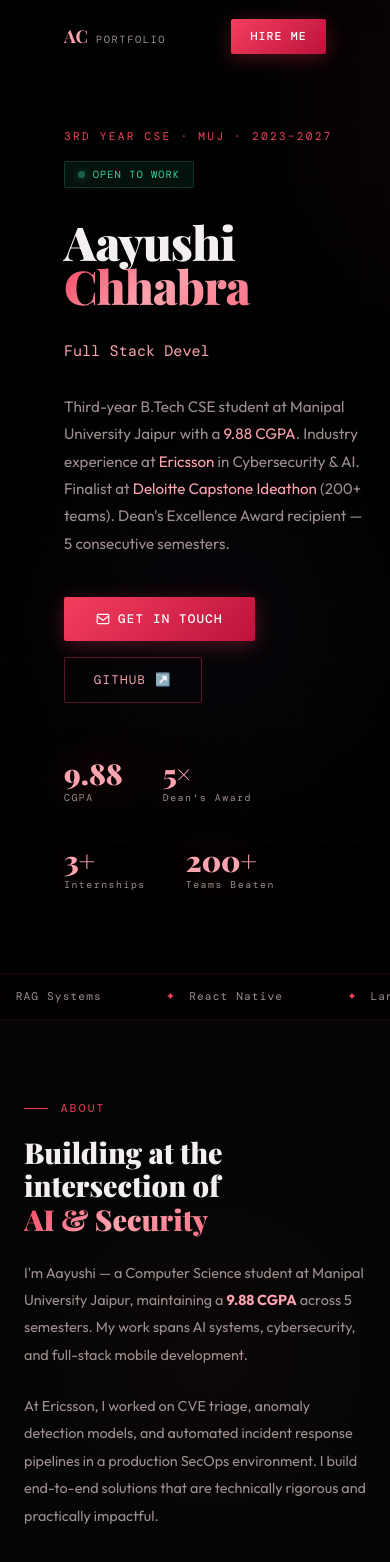
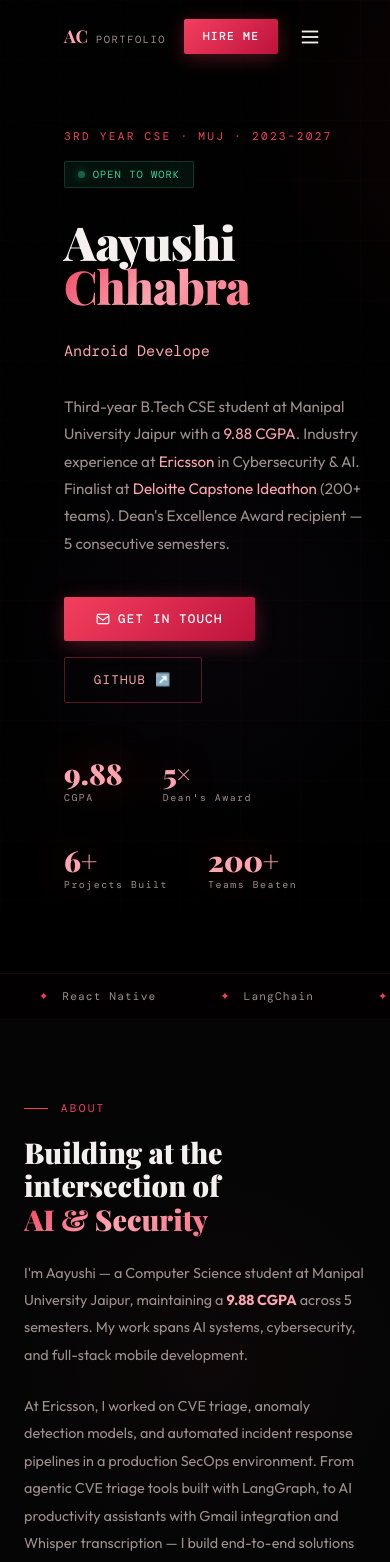
Before and after one commit to aayushichhabra/personalweb, a React (Vite) app: page / in a window 390 px wide. Shown: the top 1562 px of the page. Built offline with nearby package versions, Linux system fonts and the light colour scheme; a web font is replaced by a local one.

Commit message:
update: add 3 new projects, fix mobile menu, cleanup reveals

```diff
--- a/src/App.jsx
+++ b/src/App.jsx
@@ -194,6 +194,7 @@ const G = `
     .hide-m  { display: none !important; }
     .hero-name { font-size: clamp(2.5rem,12vw,5rem) !important; }
     .nav-links { display: none !important; }
+    .show-m { display: block !important; }
     .tl-section-grid { grid-template-columns: 1fr !important; }
     .tl-center-line { left: 20px !important; }
     .tl-item { padding-left: 50px !important; padding-right: 0 !important; }
@@ -284,7 +285,6 @@ const G = `
 
   .tag-row { display:flex; flex-wrap:wrap; gap:0.4rem; }
 
-  /* Rose petal floating particles */
   @keyframes petalFloat {
     0% { transform: translateY(0) rotate(0deg) scale(1); opacity: 0; }
     10% { opacity: 0.6; }
@@ -325,7 +325,7 @@ function SectionProgress() {
   useEffect(() => {
     const obs = new IntersectionObserver(entries => {
       entries.forEach(e => { if (e.isIntersecting) setActive(e.target.id); });
-    }, { threshold: 0.4 });
+    }, { threshold: 0.2 });
     SECS.forEach(id => { const el = document.getElementById(id); if (el) obs.observe(el); });
     return () => obs.disconnect();
   }, []);
@@ -373,6 +373,7 @@ function Nav() {
         </div>
         <div style={{ display: "flex", gap: "1rem", alignItems: "center" }}>
           <a href="mailto:aayushichhabra1010@gmail.com" className="btn-primary" style={{ padding: "0.55rem 1.2rem", fontSize: "0.72rem" }}>Hire Me</a>
+
           <button
             onClick={() => setMenuOpen(o => !o)}
             style={{ display: "none", background: "none", border: "none", cursor: "pointer", color: "var(--ink)", padding: "0.3rem" }}
@@ -397,7 +398,7 @@ function Nav() {
 /* ─── HERO ─── */
 function Hero() {
   const [typed, setTyped] = useState("");
-  const words = ["Cybersecurity & AI Intern", "ML Engineer", "Full Stack Developer", "RAG Systems Builder", "Deepfake Detection Researcher"];
+  const words = ["Cybersecurity & AI Intern", "ML Engineer", "Android Developer", "Productivity AI Builder", "Deepfake Detection Researcher", "Full Stack Developer"];
   useEffect(() => {
     let wi = 0, idx = 0, dir = 1;
     const iv = setInterval(() => {
@@ -418,11 +419,9 @@ function Hero() {
       position: "relative",
       overflow: "hidden",
     }}>
-      {/* BG radial glows */}
       <div style={{ position: "absolute", inset: 0, pointerEvents: "none" }}>
         <div style={{ position: "absolute", top: "-20%", left: "60%", width: 600, height: 600, background: "radial-gradient(circle, rgba(244,63,94,0.07) 0%, transparent 70%)", borderRadius: "50%" }} />
         <div style={{ position: "absolute", bottom: "10%", left: "-10%", width: 500, height: 500, background: "radial-gradient(circle, rgba(192,132,252,0.04) 0%, transparent 70%)", borderRadius: "50%" }} />
-        {/* Grid lines */}
         <div style={{ position: "absolute", inset: 0, backgroundImage: "linear-gradient(rgba(244,63,94,0.02) 1px,transparent 1px),linear-gradient(90deg,rgba(244,63,94,0.02) 1px,transparent 1px)", backgroundSize: "60px 60px" }} />
       </div>
 
@@ -468,10 +467,8 @@ function Hero() {
                 GitHub ↗️
               </a>
             </div>
-
-            {/* Stats row */}
             <div className="rv d5" style={{ display: "flex", gap: "2.5rem", marginTop: "3.5rem", flexWrap: "wrap" }}>
-              {[["9.88", "CGPA"], ["5×", "Dean's Award"], ["3+", "Internships"], ["200+", "Teams Beaten"]].map(([n, l]) => (
+              {[["9.88", "CGPA"], ["5×", "Dean's Award"], ["6+", "Projects Built"], ["200+", "Teams Beaten"]].map(([n, l]) => (
                 <div key={l}>
                   <div className="stat-number" style={{ fontSize: "1.8rem" }}>{n}</div>
                   <div className="mono" style={{ fontSize: "0.62rem", letterSpacing: "0.15em", color: "var(--ink2)", marginTop: "0.2rem" }}>{l}</div>
@@ -483,15 +480,13 @@ function Hero() {
           {/* RIGHT — decorative card */}
           <div className="rv d3 hide-m" style={{ width: 340 }}>
             <div className="glass" style={{ borderRadius: "4px", padding: "2rem", position: "relative", overflow: "hidden" }}>
-              {/* Decorative top border */}
               <div style={{ position: "absolute", top: 0, left: 0, right: 0, height: 2, background: "linear-gradient(90deg, var(--rose), var(--mauve), var(--rose))" }} />
-
               <div className="serif" style={{ fontSize: "0.75rem", fontStyle: "italic", color: "var(--rose)", marginBottom: "1.2rem", letterSpacing: "0.05em" }}>// Currently Working On</div>
 
               {[
                 { title: "ResQNet", desc: "Cross-platform crisis mgmt. w/ BLE & offline-first tech", tech: "React Native · Supabase", col: "var(--mauve)" },
-                { title: "DeepFake Detection", desc: "EfficientNetB0 + Grad-CAM explainability pipeline", tech: "PyTorch · OpenCV", col: "var(--rose)" },
-                { title: "Unified SecOps Platform", desc: "RAG-powered incident guidance + FAISS vector search", tech: "LangChain · Gemini · AWS", col: "var(--blush)" },
+                { title: "StyleVault", desc: "AI men's fashion app — wardrobe mgmt. & outfit suggestions", tech: "Kotlin · Firebase · Gemini", col: "var(--sky)" },
+                { title: "CVE Agent", desc: "Agentic CVE triage + dependency scanner with LangGraph", tech: "LangGraph · NIST NVD · Gemini", col: "var(--blush)" },
               ].map(({ title, desc, tech, col }) => (
                 <div key={title} style={{ marginBottom: "1.3rem", paddingBottom: "1.3rem", borderBottom: "1px solid var(--line)" }}>
                   <div style={{ display: "flex", alignItems: "center", gap: "0.5rem", marginBottom: "0.3rem" }}>
@@ -511,7 +506,6 @@ function Hero() {
         </div>
       </div>
 
-      {/* Bottom gradient */}
       <div style={{ position: "absolute", bottom: 0, left: 0, right: 0, height: 120, background: "linear-gradient(to bottom, transparent, var(--bg))", pointerEvents: "none" }} />
     </section>
   );
@@ -519,7 +513,7 @@ function Hero() {
 
 /* ─── TICKER MARQUEE ─── */
 function Ticker() {
-  const items = ["Python · C · Java · JavaScript","Machine Learning","Cybersecurity","RAG Systems","React Native","LangChain","FAISS Vector Databases","PyTorch · TensorFlow","Anomaly Detection","Deepfake Detection","Mobile Development","Streamlit · Plotly","9.88 CGPA","Deloitte Finalist","Ericsson R&D Intern"];
+  const items = ["Python · C · Java · JavaScript","Machine Learning","Cybersecurity","RAG Systems","React Native","LangChain","LangGraph Agents","FAISS Vector Databases","PyTorch · TensorFlow","Anomaly Detection","Deepfake Detection","Kotlin · Android","Whisper STT","Google OAuth2","Streamlit · Plotly","9.88 CGPA","Deloitte Finalist","Ericsson R&D Intern"];
   const all = [...items, ...items];
   return (
     <div style={{ borderTop: "1px solid var(--line)", borderBottom: "1px solid var(--line)", overflow: "hidden", padding: "0.9rem 0", background: "rgba(244,63,94,0.01)" }}>
@@ -536,7 +530,6 @@ function Ticker() {
 
 /* ─── ABOUT ─── */
 function About() {
-  useReveal();
   return (
     <section id="about" className="sec-pad" style={{ background: "var(--bg2)", position: "relative", overflow: "hidden" }}>
       <div style={{ position: "absolute", top: "10%", right: "-5%", width: 400, height: 400, background: "radial-gradient(circle, rgba(244,63,94,0.03) 0%, transparent 70%)", borderRadius: "50%", pointerEvents: "none" }} />
@@ -555,8 +548,10 @@ function About() {
             </p>
             <p className="rv d3" style={{ fontSize: "0.9rem", color: "var(--ink2)", lineHeight: 1.9, marginBottom: "2rem" }}>
               At Ericsson, I worked on CVE triage, anomaly detection models, and automated
-              incident response pipelines in a production SecOps environment. I build end-to-end
-              solutions that are technically rigorous and practically impactful.
+              incident response pipelines in a production SecOps environment. From agentic CVE
+              triage tools built with LangGraph, to AI productivity assistants with Gmail integration
+              and Whisper transcription — I build end-to-end solutions that are technically rigorous
+              and practically impactful.
             </p>
             <div className="rv d4" style={{ display: "flex", gap: "1rem", flexWrap: "wrap" }}>
               {[
@@ -620,85 +615,21 @@ function About() {
 
 /* ─── TIMELINE ─── */
 const TIMELINE_DATA = [
-  {
-    year: "2023",
-    title: "Started B.Tech at MUJ",
-    desc: "Began Computer Science & Engineering at Manipal University Jaipur. Set the academic foundation with a strong first semester.",
-    icon: "🎓",
-    col: "var(--rose)",
-    side: "left",
-  },
-  {
-    year: "2023",
-    title: "Dean's Excellence Award — Sem 1",
-    desc: "Achieved 9.88 CGPA in the very first semester, earning the first Dean's Excellence Award.",
-    icon: "🏆",
-    col: "var(--blush)",
-    side: "right",
-  },
-  {
-    year: "2024",
-    title: "Oracle & NPTEL Certifications",
-    desc: "Completed certifications in Database Foundations, SQL Programming, DSA with Python, and Design & Analysis of Algorithms.",
-    icon: "📜",
-    col: "var(--mauve)",
-    side: "left",
-  },
-  {
-    year: "2024",
-    title: "5× Dean's Award Streak",
-    desc: "Maintained 9.88 CGPA for 5 consecutive semesters — a testament to unwavering academic dedication.",
-    icon: "⭐",
-    col: "var(--rose)",
-    side: "right",
-  },
-  {
-    year: "2025",
-    title: "Prodigy InfoTech — Android Intern",
-    desc: "Built mobile app features using Android Studio and SQLite. First hands-on industry engineering experience.",
-    icon: "📱",
-    col: "var(--coral)",
-    side: "left",
-  },
-  {
-    year: "2025",
-    title: "Cognifyz Technologies — UI/UX Intern",
-    desc: "Contributed to dashboard design improvements in Figma, enhancing usability across product interfaces.",
-    icon: "🎨",
-    col: "var(--sky)",
-    side: "right",
-  },
-  {
-    year: "2025",
-    title: "Deloitte Capstone Ideathon — Top 10",
-    desc: "Competed against 200+ teams and secured a Top 10 finish for innovative solution design and problem-solving.",
-    icon: "🎯",
-    col: "var(--blush)",
-    side: "left",
-  },
-  {
-    year: "2025",
-    title: "Ericsson R&D — Cybersecurity & AI Intern",
-    desc: "Worked on CVE triage, anomaly detection models, and automated incident response pipelines in a production SecOps environment.",
-    icon: "🔐",
-    col: "var(--rose)",
-    side: "right",
-  },
-  {
-    year: "2025",
-    title: "Building ResQNet & DeepFake Detection",
-    desc: "Developing a cross-platform crisis management app and an AI-powered deepfake detection system with Grad-CAM explainability.",
-    icon: "🚀",
-    col: "var(--mauve)",
-    side: "left",
-  },
+  { year: "2023", title: "Started B.Tech at MUJ", desc: "Began Computer Science & Engineering at Manipal University Jaipur. Set the academic foundation with a strong first semester.", icon: "🎓", col: "var(--rose)", side: "left" },
+  { year: "2023", title: "Dean's Excellence Award — Sem 1", desc: "Achieved 9.88 CGPA in the very first semester, earning the first Dean's Excellence Award.", icon: "🏆", col: "var(--blush)", side: "right" },
+  { year: "2024", title: "Oracle & NPTEL Certifications", desc: "Completed certifications in Database Foundations, SQL Programming, DSA with Python, and Design & Analysis of Algorithms.", icon: "📜", col: "var(--mauve)", side: "left" },
+  { year: "2024", title: "5× Dean's Award Streak", desc: "Maintained 9.88 CGPA for 5 consecutive semesters — a testament to unwavering academic dedication.", icon: "⭐", col: "var(--rose)", side: "right" },
+  { year: "2025", title: "Prodigy InfoTech — Android Intern", desc: "Built mobile app features using Android Studio and SQLite. First hands-on industry engineering experience.", icon: "📱", col: "var(--coral)", side: "left" },
+  { year: "2025", title: "Cognifyz Technologies — UI/UX Intern", desc: "Contributed to dashboard design improvements in Figma, enhancing usability across product interfaces.", icon: "🎨", col: "var(--sky)", side: "right" },
+  { year: "2025", title: "Ericsson R&D — Cybersecurity & AI Intern", desc: "Worked on CVE triage, anomaly detection models, and automated incident response pipelines in a production SecOps environment.", icon: "🔐", col: "var(--rose)", side: "right" },
+  { year: "2025", title: "Deloitte Capstone Ideathon — Top 10", desc: "Competed against 200+ teams and secured a Top 10 finish for innovative solution design and problem-solving.", icon: "🎯", col: "var(--blush)", side: "left" },
+  { year: "2025", title: "Building ResQNet & DeepFake Detection", desc: "Developing a cross-platform crisis management app and an AI-powered deepfake detection system with Grad-CAM explainability.", icon: "🚀", col: "var(--mauve)", side: "left" },
 ];
 
+
 function Timeline() {
-  useReveal();
   return (
     <section id="timeline" className="sec-pad" style={{ background: "var(--bg)", position: "relative", overflow: "hidden" }}>
-      {/* BG decoration */}
       <div style={{ position: "absolute", top: "20%", left: "50%", transform: "translateX(-50%)", width: 600, height: 600, background: "radial-gradient(circle, rgba(244,63,94,0.03) 0%, transparent 70%)", borderRadius: "50%", pointerEvents: "none" }} />
 
       <div style={{ maxWidth: 900, margin: "0 auto", position: "relative" }}>
@@ -707,25 +638,14 @@ function Timeline() {
           My <span className="rose-grad">Timeline</span>
         </h2>
 
-        {/* Timeline container */}
         <div style={{ position: "relative" }}>
-          {/* Center vertical line */}
           <div className="tl-center-line hide-m" style={{
-            position: "absolute",
-            left: "50%",
-            top: 0,
-            bottom: 0,
-            width: 2,
+            position: "absolute", left: "50%", top: 0, bottom: 0, width: 2,
             background: "linear-gradient(180deg, var(--rose), var(--mauve), transparent)",
             transform: "translateX(-50%)",
           }} />
-          {/* Mobile line */}
           <div className="tl-center-line" style={{
-            position: "absolute",
-            left: 20,
-            top: 0,
-            bottom: 0,
-            width: 2,
+            position: "absolute", left: 20, top: 0, bottom: 0, width: 2,
             background: "linear-gradient(180deg, var(--rose), var(--mauve), transparent)",
             display: "none",
           }} />
@@ -745,32 +665,17 @@ function Timeline() {
                   paddingLeft: isLeft ? "0" : "calc(50% + 30px)",
                 }}
               >
-                {/* Dot on center line */}
                 <div className="tl-dot" style={{
-                  position: "absolute",
-                  left: "50%",
-                  top: 18,
-                  width: 14,
-                  height: 14,
-                  borderRadius: "50%",
-                  background: item.col,
+                  position: "absolute", left: "50%", top: 18, width: 14, height: 14,
+                  borderRadius: "50%", background: item.col,
                   boxShadow: `0 0 12px ${item.col}, 0 0 24px ${item.col}44`,
-                  border: "3px solid var(--bg)",
-                  transform: "translateX(-50%)",
-                  zIndex: 2,
+                  border: "3px solid var(--bg)", transform: "translateX(-50%)", zIndex: 2,
                 }} />
 
-                {/* Card */}
                 <div style={{
-                  background: "var(--card)",
-                  border: "1px solid var(--card-b)",
-                  borderRadius: "4px",
-                  padding: "1.5rem 1.8rem",
-                  backdropFilter: "blur(8px)",
-                  width: "100%",
-                  transition: "all 0.3s",
-                  position: "relative",
-                  overflow: "hidden",
+                  background: "var(--card)", border: "1px solid var(--card-b)", borderRadius: "4px",
+                  padding: "1.5rem 1.8rem", backdropFilter: "blur(8px)", width: "100%",
+                  transition: "all 0.3s", position: "relative", overflow: "hidden",
                 }}
                   onMouseEnter={e => {
                     e.currentTarget.style.borderColor = `${item.col}40`;
@@ -783,9 +688,7 @@ function Timeline() {
                     e.currentTarget.style.boxShadow = "none";
                   }}
                 >
-                  {/* Top accent line */}
                   <div style={{ position: "absolute", top: 0, left: 0, right: 0, height: 2, background: `linear-gradient(90deg, ${item.col}, transparent)` }} />
-
                   <div style={{ display: "flex", alignItems: "center", gap: "0.8rem", marginBottom: "0.6rem" }}>
                     <span style={{ fontSize: "1.5rem" }}>{item.icon}</span>
                     <div>
@@ -857,7 +760,6 @@ function Experience() {
           <div className="tl-line" />
           {EXP.map(({ role, company, loc, period, col, bullets, tags }, i) => (
             <div key={company} className={`rv d${i + 1}`} style={{ marginBottom: "3rem", position: "relative" }}>
-              {/* Dot */}
               <div style={{ position: "absolute", left: -27, top: 6, width: 12, height: 12, borderRadius: "50%", background: col, boxShadow: `0 0 10px ${col}`, border: "2px solid var(--bg2)" }} />
               <div className="card" style={{ borderRadius: "4px", padding: "1.8rem" }}>
                 <div style={{ display: "flex", justifyContent: "space-between", alignItems: "flex-start", flexWrap: "wrap", gap: "0.5rem", marginBottom: "1rem" }}>
@@ -917,6 +819,51 @@ const PROJECTS = [
     highlights: ["Robust binary classification: real vs. AI-generated images", "Grad-CAM explainability heatmaps for security auditors", "Transfer learning with EfficientNetB0 backbone", "Transparent model decision-making pipeline"],
     link: "https://github.com/aayushichhabra/DeepFakeImageDetection",
     col: "var(--blush)",
+  },
+  {
+    num: "04",
+    name: "Promptly AI",
+    tagline: "AI-powered productivity assistant that automates email triage, reply drafting, and meeting intelligence",
+    category: "AI · Full Stack",
+    tech: ["Python", "Streamlit", "Gemini 2.5 Flash", "Whisper", "Gmail API", "Google OAuth2", "LangChain"],
+    highlights: [
+      "Gmail OAuth integration: auto-scans inbox to extract reminders and deadlines",
+      "Batch email processing via Gemini — generates context-aware, ready-to-send reply drafts",
+      "Whisper-based audio transcription → structured Minutes of Meeting with action items",
+      "Unified dashboard aggregating reminders and meeting summaries across sessions",
+    ],
+    link: "https://github.com/aayushichhabra",
+    col: "var(--sky)",
+  },
+  {
+    num: "05",
+    name: "CVE Agent",
+    tagline: "Agentic AI tool for real-time CVE triage, dependency vulnerability scanning, and automated fix generation",
+    category: "AI/ML · Cybersecurity",
+    tech: ["Python", "Streamlit", "Gemini API", "LangGraph", "NIST NVD API", "OSV.dev", "BeautifulSoup4"],
+    highlights: [
+      "LangGraph-orchestrated agentic pipeline: fetches, analyzes, and summarizes CVEs from NIST NVD",
+      "Dependency scanner: upload requirements.txt and instantly surface known CVEs with CVSS scores",
+      "AI-generated structured fix recommendations with downloadable patched dependency files",
+      "Multi-format support: PyPI, Go, Alpine, and Debian package ecosystems",
+    ],
+    link: "https://github.com/aayushichhabra",
+    col: "var(--coral)",
+  },
+  {
+    num: "06",
+    name: "StyleVault",
+    tagline: "AI-powered men's fashion companion app for wardrobe management, outfit suggestions & body-fit analysis",
+    category: "Android · AI",
+    tech: ["Kotlin", "Android Studio", "Firebase", "Gemini API", "Camera API", "Figma"],
+    highlights: [
+      "AI-driven outfit recommendations personalized to wardrobe, weather, and occasion",
+      "Digital closet management: upload, categorize, and plan outfits from your wardrobe",
+      "Body measurement activity for fit-based AI styling suggestions",
+      "Fills a clear market gap — built after competitive analysis of 10+ existing apps",
+    ],
+    link: "https://github.com/aayushichhabra",
+    col: "var(--mauve)",
   },
 ];
 
@@ -989,11 +936,11 @@ function Projects() {
 /* ─── SKILLS ─── */
 const SKILL_GROUPS = [
   { label: "Programming & Dev", items: ["Python", "C", "Java", "JavaScript", "OOP", "DSA", "Git"], col: "var(--rose)" },
-  { label: "AI & Machine Learning", items: ["Supervised & Unsupervised ML", "Transfer Learning", "RAG", "Computer Vision", "LangChain", "PyTorch", "TF Lite", "OpenCV", "Scikit-learn", "Pandas"], col: "var(--mauve)" },
+  { label: "AI & Machine Learning", items: ["Supervised & Unsupervised ML", "Transfer Learning", "RAG", "Computer Vision", "LangChain", "LangGraph", "Whisper STT", "PyTorch", "TF Lite", "OpenCV", "Scikit-learn", "Pandas"], col: "var(--mauve)" },
   { label: "Cybersecurity", items: ["CVE Analysis", "Vulnerability Assessment", "Incident Response", "Threat Detection", "Anomaly Detection", "FAISS Vector DBs"], col: "var(--blush)" },
-  { label: "Mobile & Web Dev", items: ["Android Studio", "React Native", "Expo", "HTML", "CSS", "JavaScript", "Streamlit", "Figma"], col: "var(--sky)" },
+  { label: "Mobile & Web Dev", items: ["Android Studio", "Kotlin", "React Native", "Expo", "HTML", "CSS", "JavaScript", "Streamlit", "Figma"], col: "var(--sky)" },
   { label: "Databases & Cloud", items: ["SQL", "Firebase", "Supabase", "MongoDB", "FAISS / Vector DBs"], col: "var(--coral)" },
-  { label: "Tools & Platforms", items: ["Gradio", "Plotly", "Google Gemini API", "Hugging Face", "VS Code", "GitHub", "Postman"], col: "var(--mint)" },
+  { label: "Tools & Platforms", items: ["Gradio", "Plotly", "Google Gemini API", "Google OAuth2", "Hugging Face", "VS Code", "GitHub", "Postman"], col: "var(--mint)" },
 ];
 
 const SKILL_BARS = [
@@ -1149,7 +1096,6 @@ function Contact() {
           in AI, cybersecurity, and full-stack development. Currently based in Gurugram, Haryana.
         </p>
 
-        {/* Email copy row */}
         <div className="rv d3" style={{ display: "flex", alignItems: "center", gap: "1rem", justifyContent: "center", marginBottom: "2.5rem", flexWrap: "wrap" }}>
           <span className="mono" style={{ fontSize: "0.9rem", color: "var(--rose2)", letterSpacing: "0.04em" }}>{email}</span>
           <button onClick={copy} style={{ background: copied ? "rgba(52,211,153,0.08)" : "rgba(244,63,94,0.08)", border: `1px solid ${copied ? "rgba(52,211,153,0.25)" : "rgba(244,63,94,0.25)"}`, borderRadius: "2px", padding: "0.4rem 0.9rem", cursor: "pointer", color: copied ? "var(--mint)" : "var(--rose2)", fontSize: "0.7rem", fontFamily: "DM Mono, monospace", transition: "all 0.2s" }}>
@@ -1157,7 +1103,6 @@ function Contact() {
           </button>
         </div>
 
-        {/* Links */}
         <div className="rv d4" style={{ display: "flex", justifyContent: "center", gap: "1.5rem", flexWrap: "wrap", marginBottom: "3rem" }}>
           {[
             { label: "LinkedIn", url: "https://www.linkedin.com/in/aayushi-chhabra-54281a34a/" },
@@ -1181,13 +1126,14 @@ function Contact() {
 /* ─── FOOTER ─── */
 function Footer() {
   return (
+
     <footer style={{ borderTop: "1px solid var(--line)", padding: "2rem 4rem", display: "flex", justifyContent: "space-between", alignItems: "center", flexWrap: "wrap", gap: "1rem" }}>
       <div>
         <span className="serif" style={{ fontStyle: "italic", color: "var(--rose)", fontSize: "0.9rem" }}>Aayushi Chhabra</span>
         <span className="mono" style={{ fontSize: "0.65rem", color: "var(--ink2)", marginLeft: "0.8rem" }}>B.Tech CSE · MUJ · 2027</span>
       </div>
       <div className="mono" style={{ fontSize: "0.65rem", color: "var(--ink2)", letterSpacing: "0.08em" }}>
-        +91-9873740076 · Gurugram, Haryana
+        Gurugram, Haryana · aayushichhabra1010@gmail.com
       </div>
     </footer>
   );
```
